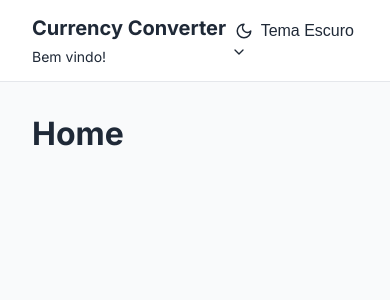
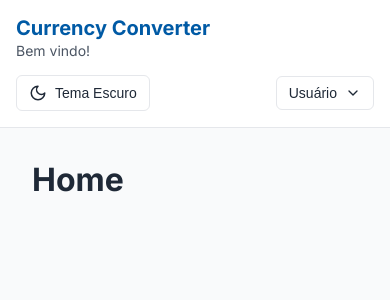
Before and after one commit to renatomc/-currency-converter-app-, a Next.js app: page / in a window 390 px wide. Shown: the top 300 px of the page. Built offline with nearby package versions, Linux system fonts and the light colour scheme.

Commit message:
ajuste responsividade

```diff
--- a/src/components/Header/Header.styles.ts
+++ b/src/components/Header/Header.styles.ts
@@ -1,49 +1,76 @@
 import styled from '@emotion/styled';
+import { media } from '@/styles/media';
 
 export const HeaderContainer = styled.header`
-  background-color: ${({ theme }) => theme?.colors.surface};
+  background-color: ${({ theme }) => theme.colors.surface};
   padding: 1rem 2rem;
-  border-bottom: 1px solid ${({ theme }) => theme?.colors?.border};
+  border-bottom: 1px solid ${({ theme }) => theme.colors.border};
   display: flex;
   justify-content: space-between;
   align-items: center;
+  flex-wrap: wrap;
+  gap: 1rem;
+
+  ${media.down('sm')} {
+    padding: 1rem;
+  }
 `;
 
 export const HeaderTitle = styled.h1`
-  font-size: 1.25rem;
+  font-size: 1.5rem;
   font-weight: bold;
-  color: ${({ theme }) => theme.colors.text};
+  color: ${({ theme }) => theme.colors.primary};
+
+  ${media.down('sm')} {
+    font-size: 1.25rem;
+  }
 `;
 
-export const ThemeToggleButton = styled.button`
-  background: none;
-  border: none;
-  cursor: pointer;
-  color: ${({ theme }) => theme.colors.text};
-  display: flex;
-  align-items: center;
-  font-size: 1rem;
-  padding: 0.25rem;
-  transition: opacity 0.3s;
-
-  &:hover {
-    opacity: 0.8;
-  }
-
-  svg {
-    margin-right: 0.5rem;
-  }
+export const UserName = styled.p`
+  font-size: 0.875rem;
+  color: ${({ theme }) => theme.colors.textSecondary};
 `;
 
 export const HeaderTitleWrapper = styled.div`
   display: flex;
   flex-direction: column;
-  gap: 8px;
+  gap: 0.25rem;
+
+  ${media.down('sm')} {
+    gap: 0.125rem;
+  }
 `;
 
-export const UserName = styled.p`
-  font-size: 14px;
+export const ThemeToggleButton = styled.button`
+  background: ${({ theme }) => theme.colors.surface};
+  border: 1px solid ${({ theme }) => theme.colors.border};
+  border-radius: 6px;
+  cursor: pointer;
   color: ${({ theme }) => theme.colors.text};
+  display: flex;
+  align-items: center;
+  font-size: 0.875rem;
+  padding: 0.5rem 0.75rem;
+  transition: all 0.3s ease;
+  gap: 0.5rem;
+
+  &:hover {
+    background-color: ${({ theme }) => theme.colors.primary};
+    color: #fff;
+  }
+
+  svg {
+    flex-shrink: 0;
+  }
 `;
 
-export const ControllsWrapper = styled.div``;
+export const ControllsWrapper = styled.div`
+  display: flex;
+  align-items: center;
+  gap: 1rem;
+
+  ${media.down('sm')} {
+    width: 100%;
+    justify-content: space-between;
+  }
+`;
--- a/src/components/Header/UserMenu/UserMenu.styles.ts
+++ b/src/components/Header/UserMenu/UserMenu.styles.ts
@@ -3,42 +3,66 @@ import { motion } from 'framer-motion';
 
 export const MenuContainer = styled.div`
   position: relative;
-  display: inline-block;
+  display: flex;
+  align-items: center;
 `;
 
 export const MenuButton = styled.button`
-  background: none;
-  border: none;
+  background: ${({ theme }) => theme.colors.surface};
+  border: 1px solid ${({ theme }) => theme.colors.border};
+  border-radius: 6px;
   color: ${({ theme }) => theme.colors.text};
-  font-size: 14px;
+  font-size: 0.875rem;
+  padding: 0.5rem 0.75rem;
   cursor: pointer;
   display: flex;
   align-items: center;
-  gap: 8px;
+  gap: 0.5rem;
+  transition: background 0.3s;
+
+  &:hover {
+    background-color: ${({ theme }) => theme.colors.primary};
+    color: #fff;
+
+    svg {
+      color: #fff;
+    }
+  }
+
+  svg {
+    transition: color 0.3s;
+  }
 `;
 
 export const DropDown = styled(motion.div)`
   background-color: ${({ theme }) => theme.colors.surface};
   border: 1px solid ${({ theme }) => theme.colors.border};
-  border-radius: 6px;
-  z-index: 10;
+  border-radius: 8px;
+  z-index: 20;
   position: absolute;
   right: 0;
-  margin-top: 8px;
+  top: calc(100% + 8px);
+  min-width: 160px;
+  box-shadow: 0 4px 12px rgba(0, 0, 0, 0.1);
   overflow: hidden;
 `;
 
 export const DropdownItem = styled.div`
-  padding: 10px 12px;
-  font-size: 14px;
+  padding: 10px 14px;
+  font-size: 0.875rem;
   cursor: pointer;
   color: ${({ theme }) => theme.colors.text};
   display: flex;
   align-items: center;
-  gap: 8px;
+  gap: 0.5rem;
+  transition: background 0.2s;
 
   &:hover {
     background-color: ${({ theme }) => theme.colors.primary};
     color: #fff;
   }
+
+  svg {
+    flex-shrink: 0;
+  }
 `;
--- a/src/components/Header/UserMenu/UserMenu.tsx
+++ b/src/components/Header/UserMenu/UserMenu.tsx
@@ -42,7 +42,7 @@ export const UserMenu = () => {
   return (
     <MenuContainer ref={menuRef}>
       <MenuButton onClick={() => setOpen((prev) => !prev)}>
-        {`${user.firstName} ${user.lastName}`}
+        {user.firstName ? `${user.firstName} ${user.lastName}` : 'Usuário'}
         <ChevronDown size={16} />
       </MenuButton>
 
--- /dev/null
+++ b/src/styles/media.ts
@@ -0,0 +1,15 @@
+export const breakpoints = {
+  xs: '320px',
+  sm: '480px',
+  md: '768px',
+  lg: '1024px',
+  xl: '1280px',
+};
+
+export const media = {
+  up: (breakpoint: keyof typeof breakpoints) =>
+    `@media (min-width: ${breakpoints[breakpoint]})`,
+
+  down: (breakpoint: keyof typeof breakpoints) =>
+    `@media (max-width: ${breakpoints[breakpoint]})`,
+};
--- a/src/theme/dark.ts
+++ b/src/theme/dark.ts
@@ -12,4 +12,11 @@ export const darkTheme: Theme = {
     border: '#374151',
     error: '#F87171',
   },
+  breakpoints: {
+    xs: '320px',
+    sm: '480px',
+    md: '768px',
+    lg: '1024px',
+    xl: '1280px',
+  },
 };
--- a/src/theme/light.ts
+++ b/src/theme/light.ts
@@ -12,4 +12,11 @@ export const lightTheme: Theme = {
     border: '#E5E7EB',
     error: '#DC2626',
   },
+  breakpoints: {
+    xs: '320px',
+    sm: '480px',
+    md: '768px',
+    lg: '1024px',
+    xl: '1280px',
+  },
 };
```
Also changed, not shown: src/styles/themes.ts (deleted, +0 -21 lines), src/theme/types.ts (+7 -0 lines).
